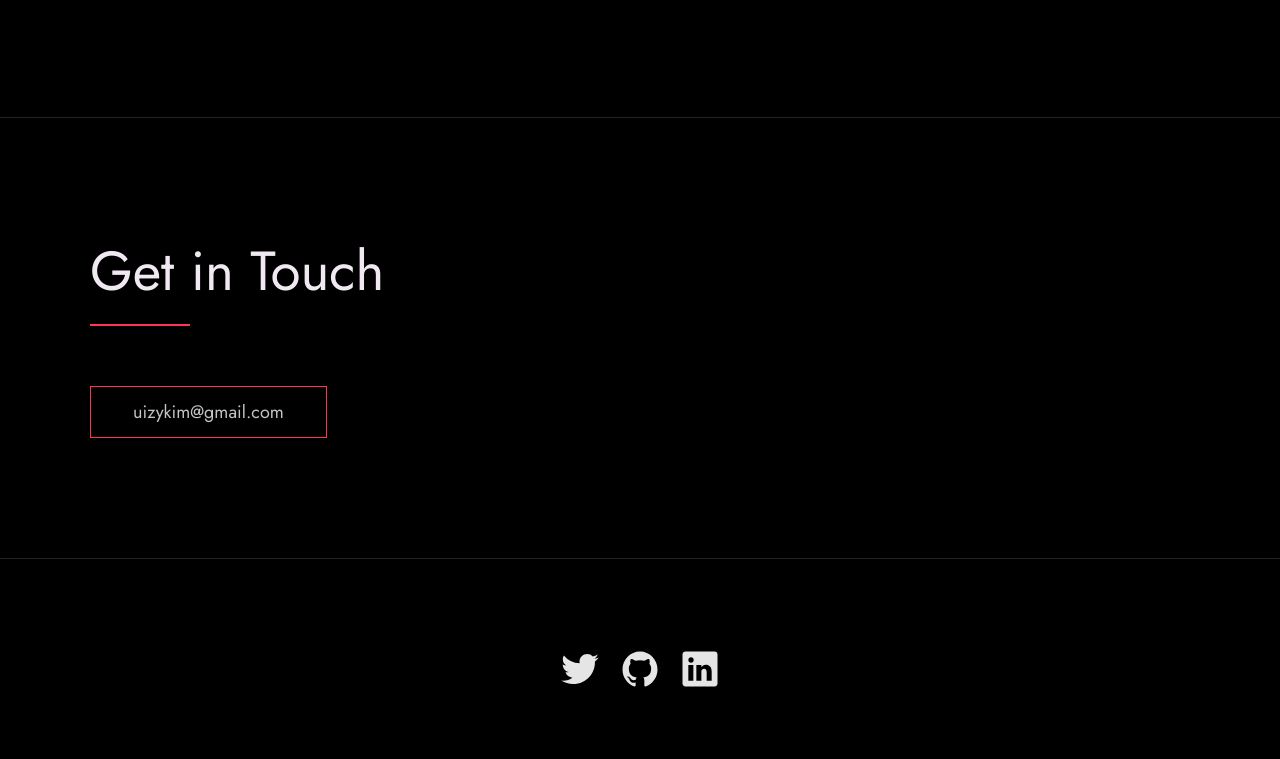
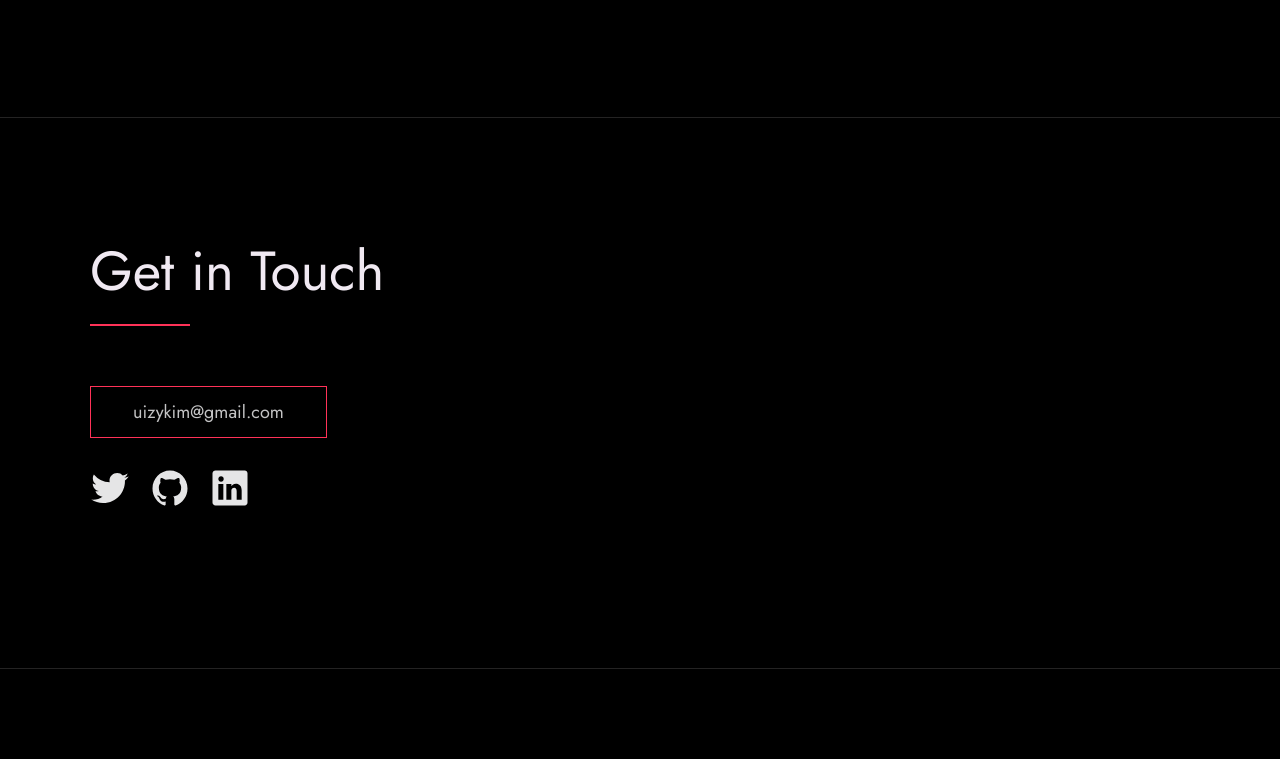
Before and after one commit to uizyk/uizyk.github.io, a plain HTML site: page index.html in a window 1280 px wide. Shown: the part 5280-6039 px from the top of the page. After the commit the page ends 5949 px from the top, so only its background shows below. Drawn offline with Linux system fonts and the light colour scheme; files whose address does not match are found by name.

Commit message:
edit css

```diff
--- a/index.html
+++ b/index.html
@@ -260,13 +260,30 @@
         <!-- Replace the email with yours -->
         <a href="mailto:uizykim@gmail.com" class="btn">uizykim@gmail.com</a>
       </div>
+      <ul class="footer__social-links">
+        <li class="footer__social-link-item">
+          <a href="https://twitter.com/uizyNFT/" title="Link to Twitter Profile">
+            <img src="./portfolio-template/images/twitter.svg" class="footer__social-image" alt="Twitter">
+          </a>
+        </li>
+        <li class="footer__social-link-item">
+          <a href="https://github.com/uizyk/" title="Link to Github Profile">
+            <img src="./portfolio-template/images/github.svg" class="footer__social-image" alt="Github">
+          </a>
+        </li>
+
+        <li class="footer__social-link-item">
+          <a href="https://www.linkedin.com/in/uizykim/">
+            <img src="./portfolio-template/images/linkedin.svg" title="Link to Linkedin Profile" class="footer__social-image" alt="Linkedin">
+          </a>
+        </li>
+      </ul>
     </div>
   </section>
 
   <!-- ***** Footer ***** -->
-  <footer role="contentinfo" class="footer">
+  <!-- <footer role="contentinfo" class="footer">
     <div class="row">
-      <!-- Update the links to point to your accounts -->
       <ul class="footer__social-links">
         <li class="footer__social-link-item">
           <a href="https://twitter.com/uizyNFT/" title="Link to Twitter Profile">
@@ -287,7 +304,7 @@
       </ul>
 
     </div>
-  </footer>
+  </footer> -->
 
 
   <a href="#top" class="back-to-top" title="Back to Top">
--- a/portfolio-template/index.css
+++ b/portfolio-template/index.css
@@ -550,7 +550,8 @@ body:not(.user-is-tabbing) a:focus {
 
 .learning__logos {
     display: flex;
-    gap: 90px;
+    /* justify-content: space-around; */
+    gap: 30px;
     filter: invert(100%) grayscale(100%) opacity(.8);
 }
 
@@ -610,6 +611,7 @@ body:not(.user-is-tabbing) a:focus {
 
 .contact__info {
     max-width: var(--container-medium-width);
+    /* gap: 500px; */
 }
 
 /* --------------------------------------- */
@@ -623,7 +625,7 @@ body:not(.user-is-tabbing) a:focus {
 
 .footer__social-links {
     display: flex;
-    justify-content: center;
+    justify-content: flex-start;
     padding: var(--gutter-normal) 0;
     list-style: none;
 }
```
